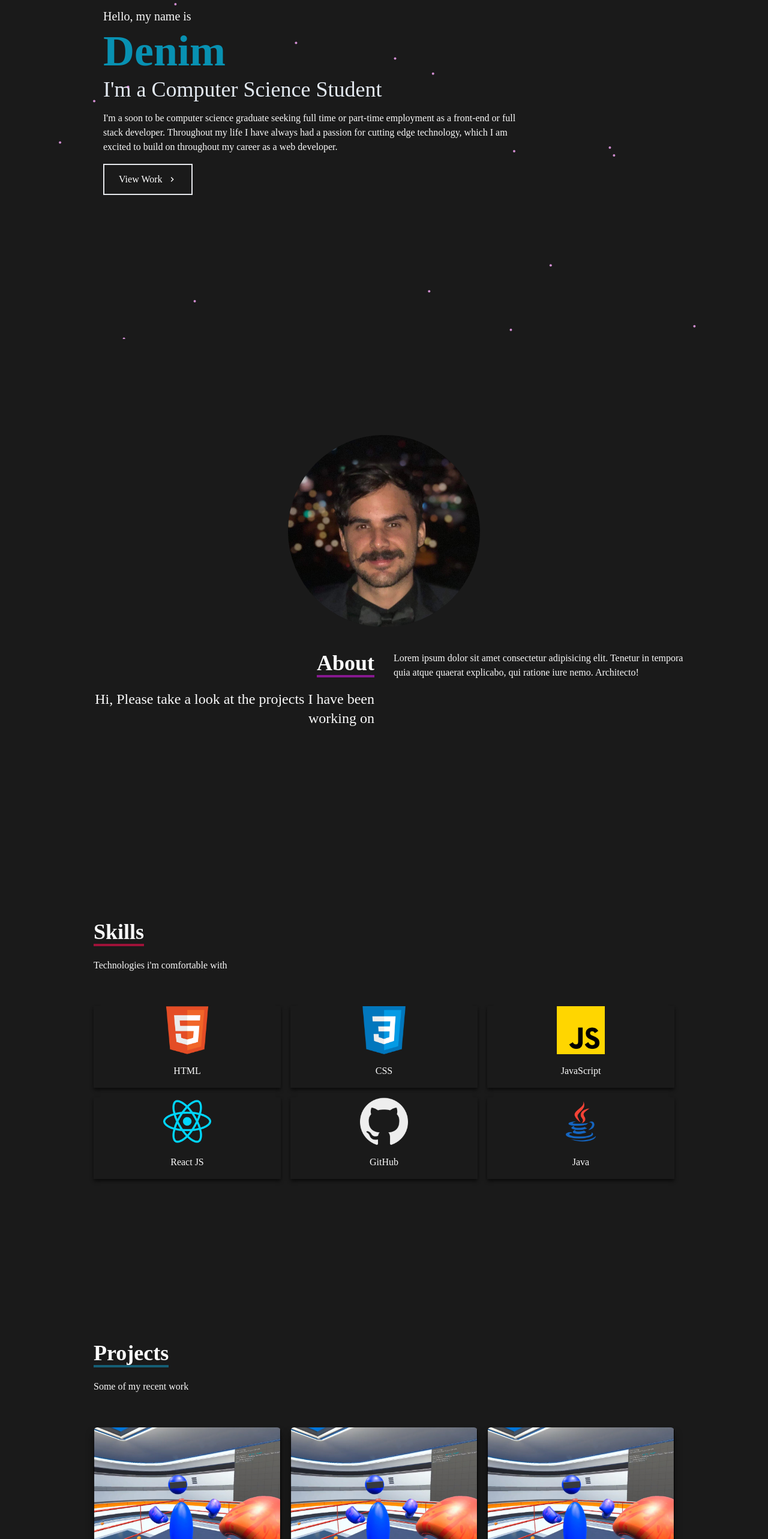
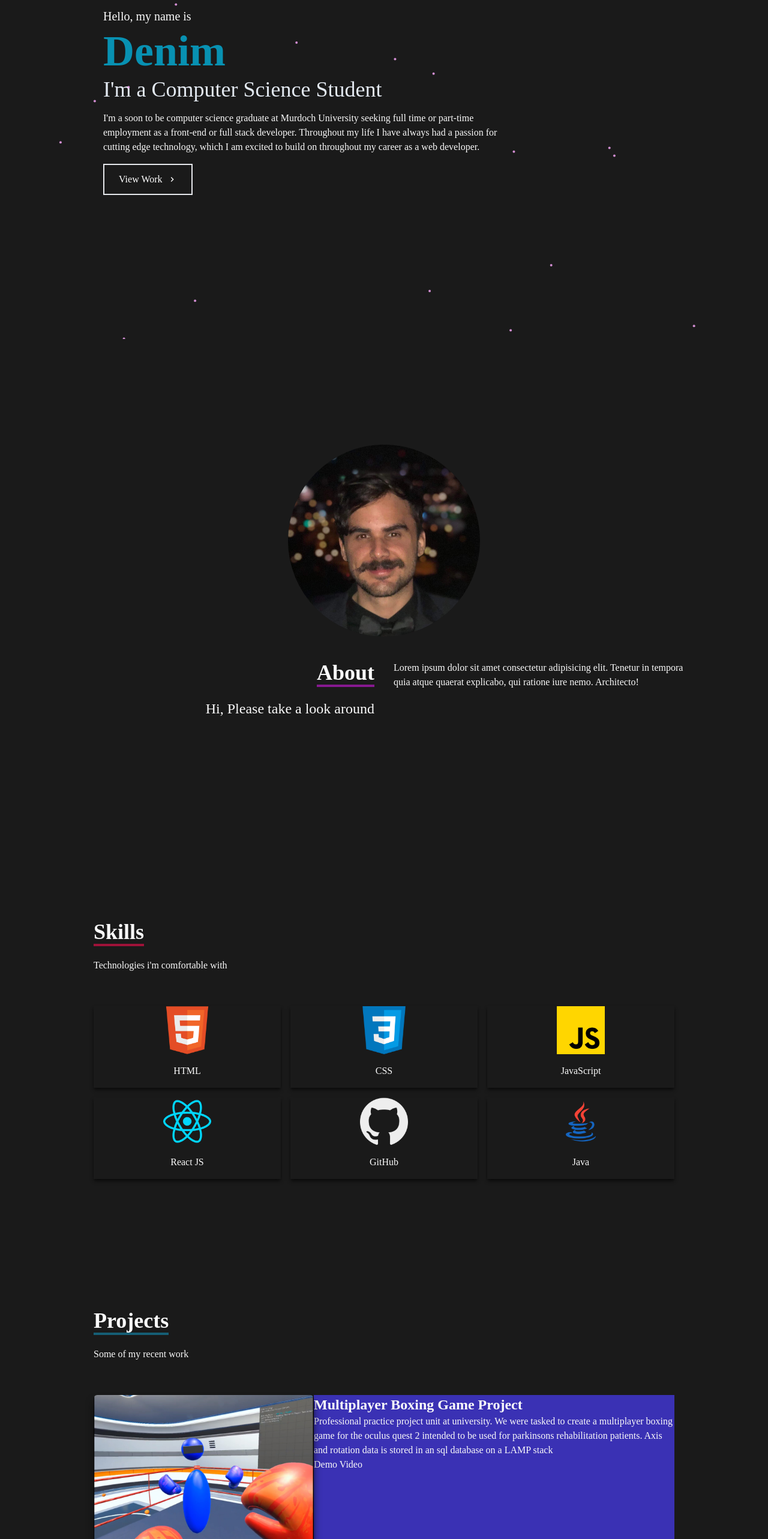
Before and after one commit to Bifdus/porfoliosite, a React (Create React App) app: page / in a window 1280 px wide. Shown: the part 235-2800 px from the top of the page at 60% size. Built offline with nearby package versions, Linux system fonts and the light colour scheme.

Commit message:
Fixes, minor changes
Working on projects section, fixed z index on images so particles go behind

```diff
--- a/src/components/About.jsx
+++ b/src/components/About.jsx
@@ -16,7 +16,7 @@ const About = () => {
               About
             </p>
             <h2 className='text-2xl sm:text-1xl pt-6'>
-              Hi, Please take a look at the projects I have been working on
+              Hi, Please take a look around
             </h2>
           </div>
           <div>
--- a/src/components/Hero.jsx
+++ b/src/components/Hero.jsx
@@ -18,11 +18,11 @@ const Hero = () => {
             I'm a Computer Science Student
           </h2>
           <p className='text-[#fafafa] py-4 max-w-[700px]'>
-            I'm a soon to be computer science graduate seeking full time or
-            part-time employment as a front-end or full stack developer.
-            Throughout my life I have always had a passion for cutting edge
-            technology, which I am excited to build on throughout my career as a
-            web developer.
+            I'm a soon to be computer science graduate at Murdoch University
+            seeking full time or part-time employment as a front-end or full
+            stack developer. Throughout my life I have always had a passion for
+            cutting edge technology, which I am excited to build on throughout
+            my career as a web developer.
           </p>
           <div>
             <Link to='projects' smooth={true} duration={500}>
--- a/src/components/Project.jsx
+++ b/src/components/Project.jsx
@@ -2,9 +2,10 @@ import React from 'react';
 
 const Project = (props) => {
   return (
+    <div className='flex mb-12'>
       <div
         style={{ backgroundImage: `url(${props.image})` }}
-      className='shadow-lg shadow-[#0b0b0b] group container rounded-md flex justify-center items-center mx-auto content-div'
+        className='shadow-lg shadow-[#0b0b0b] group container rounded-md justify-center items-center mx-auto relative z-0 content-div'
       >
         {/* Hover effects */}
         <div className='opacity-0 group-hover:opacity-100'>
@@ -25,6 +26,21 @@ const Project = (props) => {
           </div>
         </div>
       </div>
+      <div className='bg-[#3a31b4]'>
+        <h2 className='font-bold text-2xl'>Multiplayer Boxing Game Project</h2>
+        <p>
+          Professional practice project unit at university. We were tasked to
+          create a multiplayer boxing game for the oculus quest 2 intended to be
+          used for parkinsons rehabilitation patients. Axis and rotation data is
+          stored in an sql database on a LAMP stack
+        </p>
+        <a href='/'>
+          <div>
+            <h1>Demo Video</h1>
+          </div>
+        </a>
+      </div>
+    </div>
   );
 };
 
--- a/src/components/Projects.jsx
+++ b/src/components/Projects.jsx
@@ -6,7 +6,7 @@ const Projects = () => {
   return (
     <section
       name='projects'
-      className='w-full md:h-screen text-neutral-50 bg-[#1a1a1a]'
+      className='w-full md:h-full text-neutral-50 bg-[#1a1a1a]'
     >
       <div className='max-w-[1000px] mx-auto p-4 flex flex-col justify-center w-full h-full'>
         <div className='pb-8'>
@@ -17,11 +17,10 @@ const Projects = () => {
         </div>
 
         {/* Container */}
-        <div className='grid sm:grid-cols-2 md:grid-cols-3 gap-4'>
+        <div className='grid sm:grid-cols-1 gap-4'>
           <Project image={ProjectImage} text='VR Boxing Game' />
           <Project image={ProjectImage} text='Website' />
           <Project image={ProjectImage} text='VR Boxing Game' />
-          <Project image={ProjectImage} text='Website' />
         </div>
       </div>
     </section>
--- a/src/components/Skill.jsx
+++ b/src/components/Skill.jsx
@@ -1,6 +1,9 @@
 const Skill = (props) => {
   return (
-    <div className='shadow-md shadow-[#0b0b0b] hover:scale-110 duration-500'>
+    <div
+      id='skill'
+      className='shadow-md shadow-[#0b0b0b] hover:scale-110 duration-500'
+    >
       <img
         className='w-20 mx-auto'
         src={props.image}
--- a/src/index.css
+++ b/src/index.css
@@ -42,6 +42,10 @@
   z-index: 1;
 }
 
+#skill {
+  z-index: 1;
+}
+
 @media screen and (min-width: 700px) {
   #profile {
     width: 20rem;
```
Lines whose indentation alone changed are shown as unchanged.
